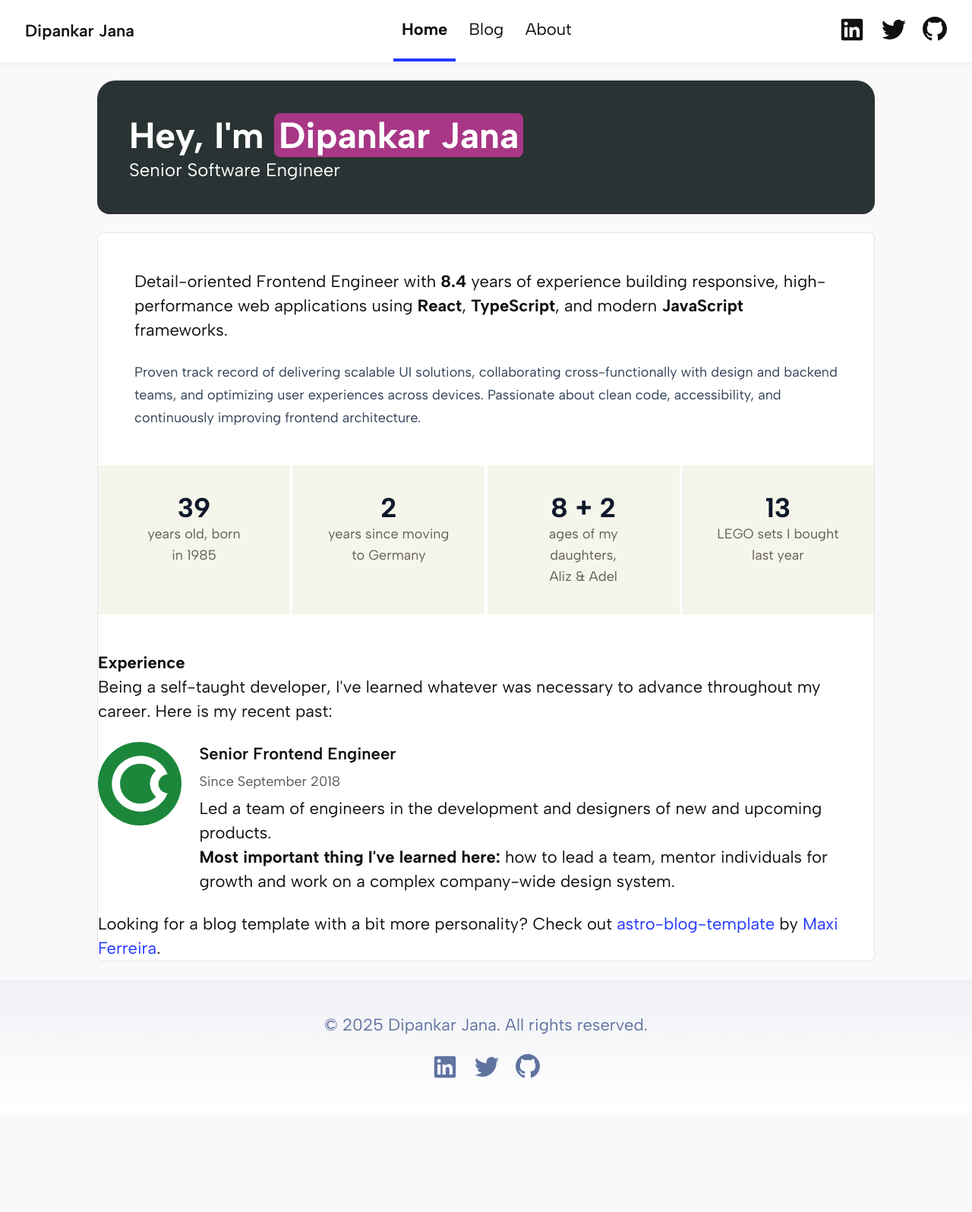
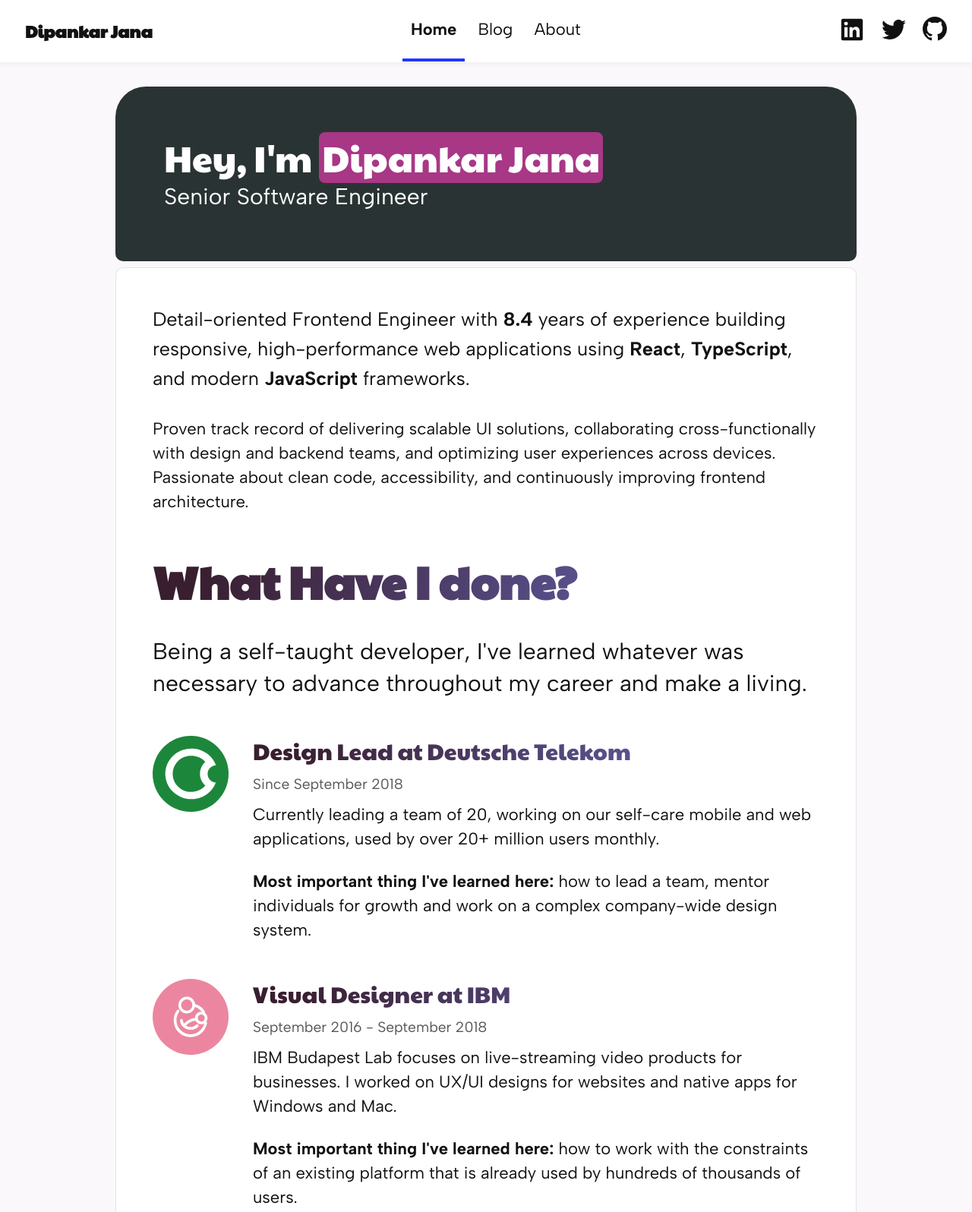
Before and after one commit to iamdipankarj/dipankarjana-site, an Astro site: page / in a window 1280 px wide. Shown: the top 1596 px of the page at 76% size. Before the commit the page ends 1466 px from the top, so only its background shows below. Built offline with nearby package versions, Linux system fonts and the light colour scheme; Astro itself is replaced by a stand-in of ours.

Commit message:
Update homepage

```diff
--- /dev/null
+++ b/src/components/Banner.astro
@@ -0,0 +1,33 @@
+<section>
+  <h1>Hey, I'm <mark>Dipankar Jana</mark></h1>
+  <p>Senior Software Engineer</p>
+</section>
+
+<style>
+  h1 {
+    font-size: 3rem;
+    line-height: 3.75rem;
+  }
+
+  section {
+    background: #2A3333;
+    border-radius: 40px;
+    border-bottom-left-radius: 10px;
+    border-bottom-right-radius: 10px;
+    color: white;
+    padding: 4rem;
+    margin: 2rem auto 0.5rem;
+  }
+
+  p {
+    font-size: 1.875rem;
+    line-height: 2.625rem;
+  }
+
+  mark {
+    background: #A83786;
+    border-radius: 8px;
+    color: white;
+    padding: 0 0.25rem;
+  }
+</style>
--- a/src/components/BaseHead.astro
+++ b/src/components/BaseHead.astro
@@ -30,10 +30,6 @@
 />
 <meta name="generator" content={Astro.generator} />
 
-<!-- Font preloads -->
-<link rel="preload" href="/fonts/atkinson-regular.woff" as="font" type="font/woff" crossorigin />
-<link rel="preload" href="/fonts/atkinson-bold.woff" as="font" type="font/woff" crossorigin />
-
 <!-- Canonical URL -->
 <link rel="canonical" href={canonicalURL} />
 
--- /dev/null
+++ b/src/components/Experience.astro
@@ -0,0 +1,87 @@
+---
+import okcreditLogo from '@/assets/okcredit.svg';
+import clearfundsLogo from '@/assets/clearfunds.svg';
+import healofyLogo from '@/assets/healofy.svg';
+---
+
+<section class="cv">
+  <h2 class="heading">What Have I done?</h2>
+  <p>Being a self-taught developer, I've learned whatever was necessary to advance throughout my career and make a living.
+
+  <div class="job">
+    <img src={okcreditLogo.src} alt="OkCredit">
+    <div>
+      <h3 class="heading">Design Lead at Deutsche Telekom</h3>
+      <small>Since September 2018</small>
+      <p>Currently leading a team of 20, working on our self-care mobile and web applications, used by over 20+ million users monthly.</p>
+      <p><strong>Most important thing I've learned here:</strong> how to lead a team, mentor individuals for growth and work on a complex company-wide design system.</p>
+    </div>
+  </div>
+
+  <div class="job">
+    <img src={healofyLogo.src} alt="Healofy">
+    <div>
+      <h3 class="heading">Visual Designer at IBM</h3>
+      <small>September 2016 - September 2018</small>
+      <p>IBM Budapest Lab focuses on live-streaming video products for businesses. I worked on UX/UI designs for websites and native apps for Windows and Mac.</p>
+      <p><strong>Most important thing I've learned here:</strong> how to work with the constraints of an existing platform that is already used by hundreds of thousands of users.</p>
+    </div>
+  </div>
+
+  <div class="job">
+    <img src={clearfundsLogo.src} alt="Clearfunds">
+    <div>
+      <h3 class="heading">Instructor &amp; mentor at UI Academy</h3>
+      <small>Since May 2019</small>
+      <p>In the last years I've had the opportunity to teach UI design at various courses. At UI Academy I focus on design basics and UI design animation principles. In-between my classes I mentor students in every semester. My presentations are usually rated the highest among the participants.</p>
+      <p><strong>Most important thing I've learned here:</strong> how to engage with an audience and use cool presentation techniques to effectively communicate complex topics simply.</p>
+    </div>
+  </div>
+</section>
+
+<style>
+  img {
+    height: 6.25rem;
+    width: 6.25rem;
+  }
+
+  .job {
+    display: flex;
+    gap: 2rem;
+    margin: 3rem 0;
+
+    & > div p:not(:last-of-type) {
+      margin-bottom: 1.5rem;
+    }
+  }
+
+  section {
+    padding: 3rem;
+    padding-top: 0;
+  }
+
+  small {
+    display: block;
+    font-size: 1.2rem;
+    margin: 0.5rem 0;
+    opacity: 0.7;
+  }
+
+  h3 {
+    font-size: 1.875rem;
+    line-height: 2.5rem;
+  }
+
+  h2 {
+    font-size: 3.75rem;
+    line-height: 5rem;
+    font-weight: 700;
+    margin-bottom: 2rem;
+
+    & + p {
+      font-size: 1.875rem;
+      line-height: 2.625rem;
+      margin-bottom: 2rem;
+    }
+  }
+</style>
--- /dev/null
+++ b/src/components/Intro.astro
@@ -0,0 +1,23 @@
+---
+const d1: number = new Date('05/01/2017').getTime()
+const d2: number = new Date().getTime()
+const diffTime = Math.abs(d2 - d1)
+const diffDays = Math.ceil(diffTime / (1000 * 60 * 60 * 24)) / 365
+const experience = diffDays.toFixed(1)
+---
+<section>
+  <p>Detail-oriented Frontend Engineer with <strong>{experience}</strong> years of experience building responsive, high-performance web applications using <strong>React</strong>, <strong>TypeScript</strong>, and modern <strong>JavaScript</strong> frameworks.</p>
+  <p>Proven track record of delivering scalable UI solutions, collaborating cross-functionally with design and backend teams, and optimizing user experiences across devices. Passionate about clean code, accessibility, and continuously improving frontend architecture.</p>
+</section>
+
+<style>
+  section {
+    padding: 3rem;
+  }
+
+  p:first-of-type {
+    font-size: 1.575rem;
+    line-height: 2.425rem;
+    margin-bottom: 2rem;
+  }
+</style>
--- a/src/components/Job.astro
+++ /dev/null
@@ -1,21 +0,0 @@
----
-import type { ImageMetadata } from 'astro';
-import type { HTMLAttributes } from 'astro/types';
-import { Image } from 'astro:assets';
-
-interface Props extends HTMLAttributes<'div'> {
-  icon: ImageMetadata;
-}
-
-const { icon, ...props } = Astro.props;
----
-
-<div class="flex gap-2 my-2" {...props}>
-  <div class="icon"><Image width={180} height={180} src={icon} alt="" /></div>
-
-  <div>
-    <h3 class="font-semibold"><slot name="header" /></h3>
-    <small class="block text-lg my-0.5 opacity-70"><slot name="date" /></small>
-    <slot name="content" />
-  </div>
-</div>
--- /dev/null
+++ b/src/layouts/Layout.astro
@@ -0,0 +1,59 @@
+---
+import '@/styles/global.css'
+import type { ImageMetadata } from 'astro';
+import { SITE_DESCRIPTION, SITE_TITLE } from '@/consts';
+import FallbackImage from '@/assets/blog-placeholder-1.jpg';
+import Header from '@/components/Header.astro';
+import Footer from '@/components/Footer.astro';
+
+interface Props {
+  title?: string;
+  description?: string;
+  image?: ImageMetadata;
+}
+
+const canonicalURL = new URL(Astro.url.pathname, Astro.site);
+
+const { title = SITE_TITLE, description = SITE_DESCRIPTION, image = FallbackImage } = Astro.props;
+---
+<!doctype html>
+<html lang="en">
+  <head>
+    <meta charset="utf-8" />
+    <meta name="viewport" content="width=device-width,initial-scale=1" />
+    <link rel="icon" type="image/svg+xml" href="/favicon.svg" />
+    <meta name="generator" content={Astro.generator} />
+    <link rel="sitemap" href="/sitemap-index.xml" />
+
+    <!-- Canonical URL -->
+    <link rel="canonical" href={canonicalURL} />
+
+    <!-- Primary Meta Tags -->
+    <title>{title}</title>
+    <meta name="title" content={title} />
+    <meta name="description" content={description} />
+
+    <!-- Google Fonts -->
+    <link href="https://fonts.gstatic.com" rel="preconnect" crossorigin="">
+    <link href="https://fonts.googleapis.com/css?family=Paytone+One:400|Albert+Sans:400,700" rel="stylesheet">
+
+    <!-- Open Graph / Facebook -->
+    <meta property="og:type" content="website" />
+    <meta property="og:url" content={Astro.url} />
+    <meta property="og:title" content={title} />
+    <meta property="og:description" content={description} />
+    <meta property="og:image" content={new URL(image.src, Astro.url)} />
+
+    <!-- Twitter -->
+    <meta property="twitter:card" content="summary_large_image" />
+    <meta property="twitter:url" content={Astro.url} />
+    <meta property="twitter:title" content={title} />
+    <meta property="twitter:description" content={description} />
+    <meta property="twitter:image" content={new URL(image.src, Astro.url)} />
+  </head>
+  <body>
+    <Header />
+    <slot />
+    <Footer />
+  </body>
+</html>
--- a/src/pages/index.astro
+++ b/src/pages/index.astro
@@ -1,71 +1,27 @@
 ---
-import Job from '@/components/Job.astro';
-import BaseHead from '@/components/BaseHead.astro';
-import Footer from '@/components/Footer.astro';
-import Header from '@/components/Header.astro';
-import { SITE_DESCRIPTION, SITE_TITLE } from '@/consts';
-import okcreditLogo from '@/assets/okcredit.svg';
-
-const d1: number = new Date('05/01/2017').getTime()
-const d2: number = new Date().getTime()
-const diffTime = Math.abs(d2 - d1)
-const diffDays = Math.ceil(diffTime / (1000 * 60 * 60 * 24)) / 365
-const experience = diffDays.toFixed(1)
-
+import Banner from '@/components/Banner.astro';
+import Layout from '@/layouts/Layout.astro';
+import Intro from '@/components/Intro.astro';
+import Experience from '@/components/Experience.astro';
 ---
 
-<!doctype html>
-<html lang="en">
-  <head>
-    <BaseHead title={SITE_TITLE} description={SITE_DESCRIPTION} />
-  </head>
-  <body>
-    <Header />
-    <section class="max-w-5xl bg-[#2A3333] text-white rounded-3xl rounded-bl-2xl rounded-br-2xl p-3.5 mt-2 mb-2 mx-auto">
-      <h1 class="text-5xl font-bold leading-5">Hey, I'm <mark class="bg-[#A83786] text-white rounded-lg px-0.5">Dipankar Jana</mark></h1>
-      <p class="text-2xl !m-0">Senior Software Engineer</p>
-    </section>
-    <main class="bg-white border border-black/10 rounded-lg mb-2">
-      <section class="p-4 [&>p]:last:mb-0 [&>p]:mb-2">
-        <p>Detail-oriented Frontend Engineer with <strong>{experience}</strong> years of experience building responsive, high-performance web applications using <strong>React</strong>, <strong>TypeScript</strong>, and modern <strong>JavaScript</strong> frameworks.</p>
-        <p class="text-lg leading-2.5 text-slate-700">Proven track record of delivering scalable UI solutions, collaborating cross-functionally with design and backend teams, and optimizing user experiences across devices. Passionate about clean code, accessibility, and continuously improving frontend architecture.</p>
-      </section>
-      <section class="grid grid-cols-4 gap-[0.2rem] text-stats-foreground">
-        <div class="bg-stats p-3 text-center">
-          <h4 class="text-4xl font-bold m-0 text-slate-900">39</h4>
-          <p class="text-lg m-0">years old, born in&nbsp;1985</p>
-        </div>
-        <div class="bg-stats p-3 text-center">
-          <h4 class="text-4xl font-bold m-0 text-slate-900">2</h4>
-          <p class="text-lg m-0">years since moving to&nbsp;Germany</p>
-        </div>
-        <div class="bg-stats p-3 text-center">
-          <h4 class="text-4xl font-bold m-0 text-slate-900">8 + 2</h4>
-          <p class="text-lg m-0">ages of my daughters, Aliz&nbsp;&amp;&nbsp;Adel</p>
-        </div>
-        <div class="bg-stats p-3 text-center">
-          <h4 class="text-4xl font-bold m-0 text-slate-900">13</h4>
-          <p class="text-lg m-0">LEGO sets I bought last&nbsp;year</p>
-        </div>
-      </section>
-      <section class="mt-4">
-        <h3 class="font-bold">Experience</h3>
-        <p>Being a self-taught developer, I've learned whatever was necessary to advance throughout my career. Here is my recent past:</p>
-        <Job icon={okcreditLogo}>
-          <Fragment slot="header">Senior Frontend Engineer</Fragment>
-          <Fragment slot="date">Since September 2018</Fragment>
-          <Fragment slot="content">
-            <p>Led a team of engineers in the development and designers of new and upcoming products.</p>
-            <p><strong>Most important thing I've learned here:</strong> how to lead a team, mentor individuals for growth and work on a complex company-wide design system.</p>
-          </Fragment>
-        </Job>
-      </section>
-      <p>
-        Looking for a blog template with a bit more personality? Check out
-        <a href="https://github.com/Charca/astro-blog-template">astro-blog-template</a>
-        by <a href="https://twitter.com/Charca">Maxi Ferreira</a>.
-      </p>
-    </main>
-    <Footer />
-  </body>
-</html>
+<Layout>
+  <main>
+    <Banner />
+    <article>
+      <Intro />
+      <Experience />
+    </article>
+  </main>
+</Layout>
+
+<style>
+  article {
+    background: white;
+    border: 1px solid rgba(0, 0, 0, 0.1);
+    border-radius: 40px;
+    border-top-left-radius: 10px;
+    border-top-right-radius: 10px;
+    margin-bottom: 2rem;
+  }
+</style>
--- a/src/styles/global.css
+++ b/src/styles/global.css
@@ -26,64 +26,8 @@
   --color-stats-foreground: #616052;
 }
 
-@font-face {
-  font-family: "Paytone One";
-  src: url("/fonts/paytoneone-regular.woff") format("woff");
-  font-weight: 400;
-  font-style: normal;
-  font-display: swap;
-}
-
-@font-face {
-  font-family: "Albert Sans";
-  src: url("/fonts/AlbertSans-Regular.woff") format("woff");
-  font-weight: 400;
-  font-style: normal;
-  font-display: swap;
-}
-
-@font-face {
-  font-family: "Albert Sans";
-  src: url("/fonts/AlbertSans-Medium.woff") format("woff");
-  font-weight: 500;
-  font-style: normal;
-  font-display: swap;
-}
-
-@font-face {
-  font-family: "Albert Sans";
-  src: url("/fonts/AlbertSans-SemiBold.woff") format("woff");
-  font-weight: 600;
-  font-style: normal;
-  font-display: swap;
-}
-
-@font-face {
-  font-family: "Albert Sans";
-  src: url("/fonts/AlbertSans-Bold.woff") format("woff");
-  font-weight: 700;
-  font-style: normal;
-  font-display: swap;
-}
-
-@font-face {
-  font-family: "Atkinson";
-  src: url("/fonts/atkinson-regular.woff") format("woff");
-  font-weight: 400;
-  font-style: normal;
-  font-display: swap;
-}
-
-@font-face {
-  font-family: "Atkinson";
-  src: url("/fonts/atkinson-bold.woff") format("woff");
-  font-weight: 700;
-  font-style: normal;
-  font-display: swap;
-}
-
 body {
-  font-family: "Albert Sans", sans-serif;
+  font-family: "Albert Sans", serif;
   margin: 0;
   padding: 0;
   text-align: left;
@@ -105,7 +49,11 @@
 }
 
 main {
-  @apply max-w-5xl mx-auto;
+  @apply max-w-5xl mx-auto px-2;
+}
+
+h1,h2,h3,h4,h5,h6 {
+  font-family: 'Paytone One', sans-serif;
 }
 
 strong,
```
Also changed, not shown: public/fonts/AlbertSans-Bold.woff (deleted), public/fonts/AlbertSans-Medium.woff (deleted), public/fonts/AlbertSans-Regular.woff (deleted), public/fonts/AlbertSans-SemiBold.woff (deleted), public/fonts/atkinson-bold.woff (deleted), public/fonts/atkinson-regular.woff (deleted), public/fonts/paytoneone-regular.woff (deleted).
